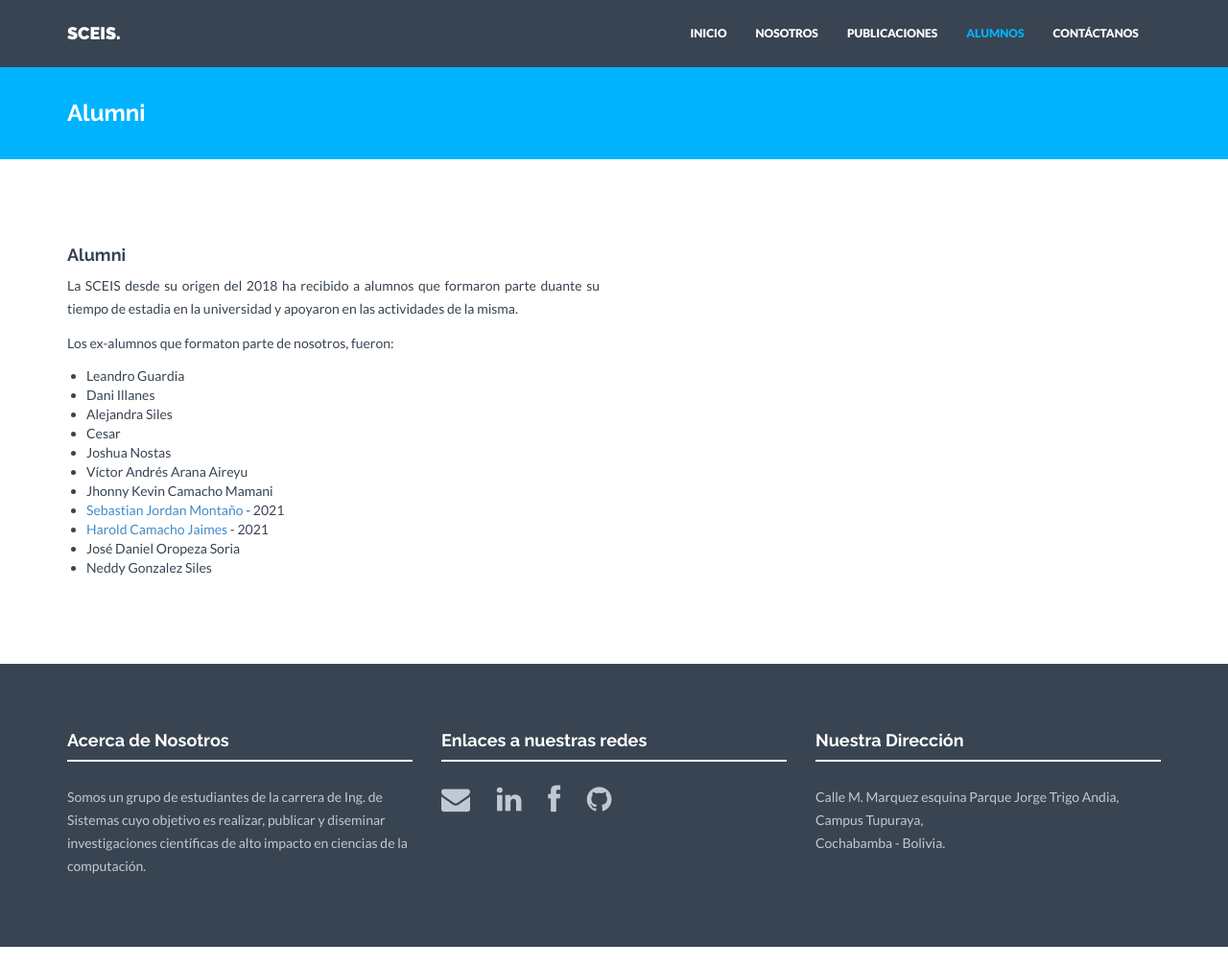
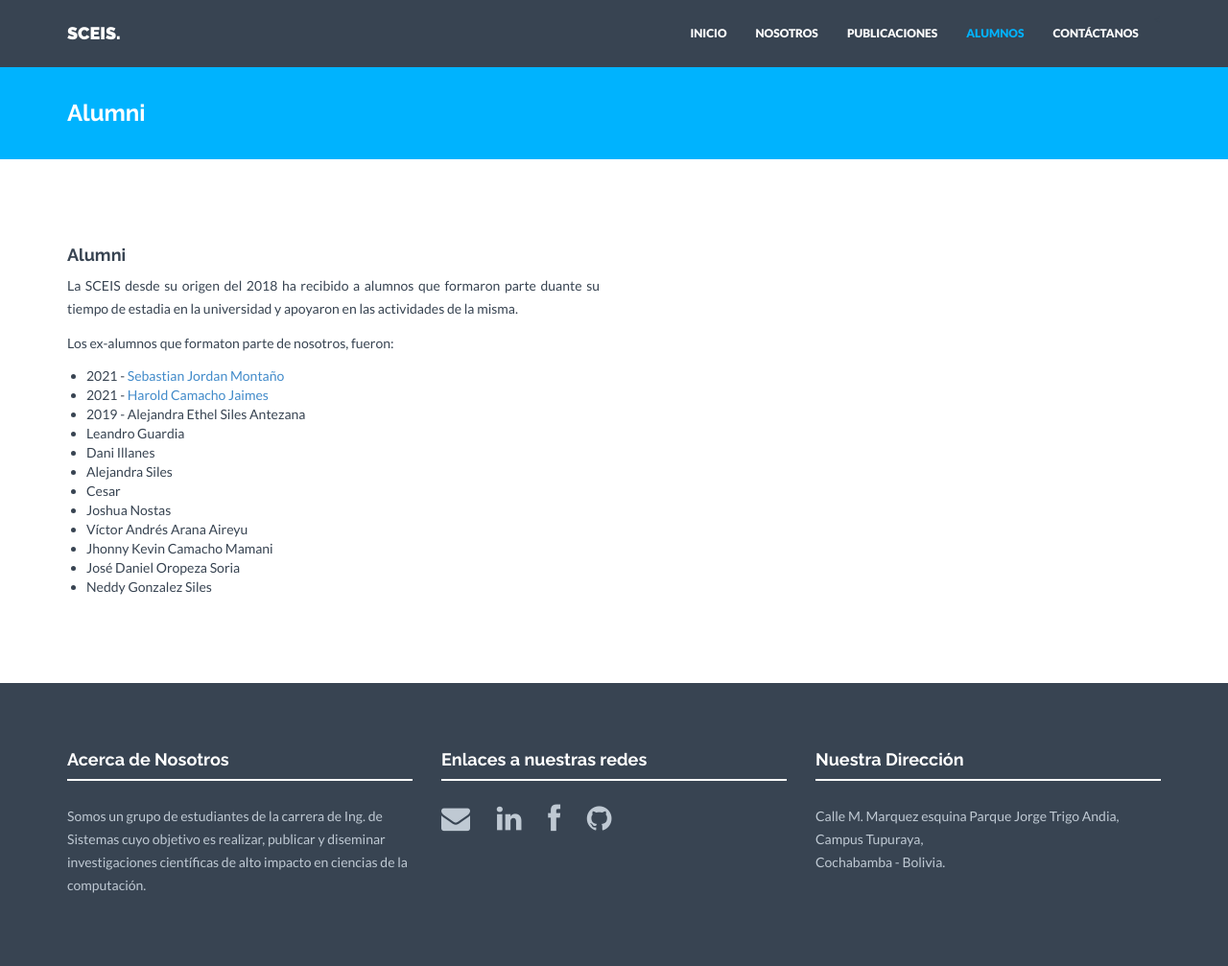
Before and after one commit to SociedadCEIS/paginaSCEIS, a Jekyll site: the page built from alumni.html, in a window 1280 px wide and 1007 px high. Shown: the whole window at 96% size. Built offline with Jekyll 4.4.1, drawn with Linux system fonts in a browser that asks for light colours; nearby versions of some CDN libraries.

Commit message:
update links in alumni

```diff
--- a/alumni.html
+++ b/alumni.html
@@ -12,6 +12,9 @@ permalink: /alumni/
             de estadia en la universidad y apoyaron en las actividades de la misma. </p>
             <p style="text-align:justify">Los ex-alumnos que formaton parte de nosotros, fueron:</h4>
                 <ul>
+                    <li>2021 - <a href="https://www.linkedin.com/in/jordanmontt/">Sebastian Jordan Montaño</a></li>
+                    <li>2021 - <a href="https://www.linkedin.com/in/harold-camacho-jaimes-14747016a/">Harold Camacho Jaimes</a></li>
+                    <li>2019 - Alejandra Ethel Siles Antezana</li>
                     <li>Leandro Guardia</li>
                     <li>Dani Illanes </li>
                     <li>Alejandra Siles </li>
```
Also changed, not shown: other parts of alumni.html (+0 -2 lines).
